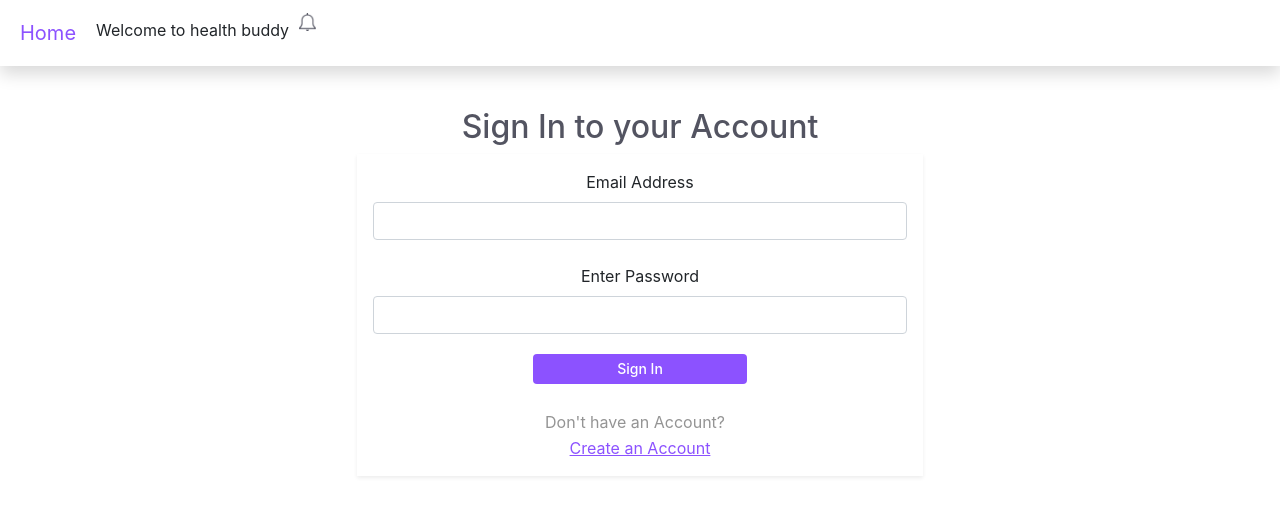
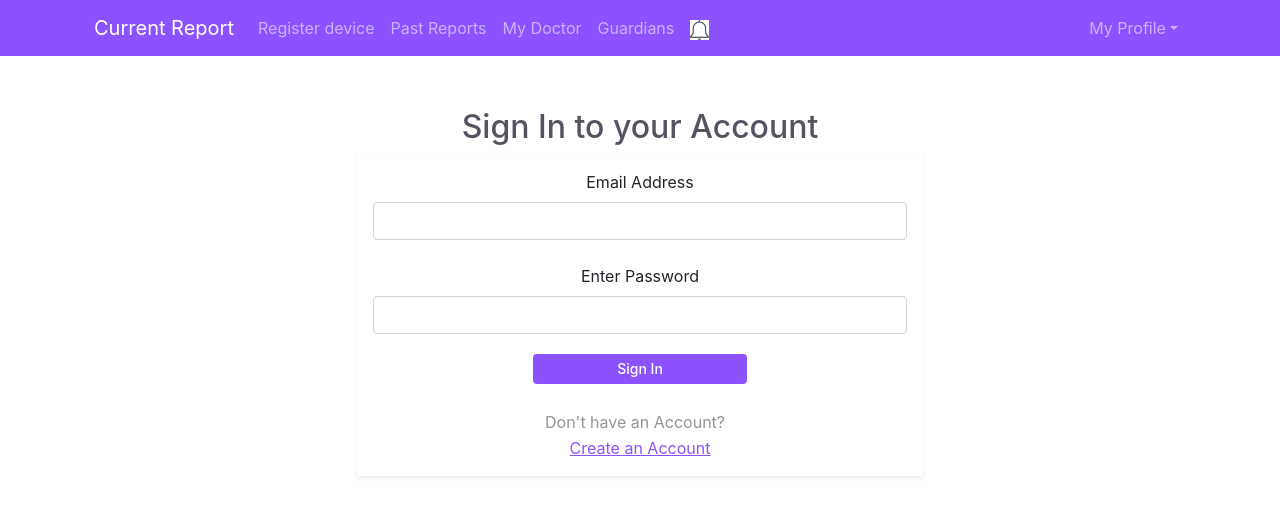
Before and after one commit to kanishka8276/Health_Monitoring_System, a React (Create React App) app: page / in a window 1280 px wide. Shown: the top 516 px of the page. Built offline with nearby package versions, Linux system fonts and the light colour scheme.

Commit message:
navbar added

```diff
--- a/package.json
+++ b/package.json
@@ -7,6 +7,7 @@
     "@testing-library/react": "^13.3.0",
     "@testing-library/user-event": "^13.5.0",
     "react": "^18.2.0",
+    "react-bootstrap": "^2.4.0",
     "react-dom": "^18.2.0",
     "react-router-dom": "^6.3.0",
     "react-scripts": "5.0.1",
--- /dev/null
+++ b/src/Navbar/Navbar.css
@@ -0,0 +1,6 @@
+.nav-color {
+    background-color: #8c52ff;
+}
+.navbar-icons {
+    background-color: white;
+}
--- a/src/Navbar/Navbar.js
+++ b/src/Navbar/Navbar.js
@@ -1,30 +1,47 @@
 import React from 'react';
 import nonotification from '../Asset/nonotification.png';
+import Container from 'react-bootstrap/Container';
+import Nav from 'react-bootstrap/Nav';
+import Navbar from 'react-bootstrap/Navbar';
+import NavDropdown from 'react-bootstrap/NavDropdown';
+import './Navbar.css';
 
-function Navbar() {
+function NavbarContainer() {
     return (
-    <ul>
-    <div className="navbar fixed-top bg-white shadow d-none d-md-block">
-        <div className="navitems">
-            <li>
-                <a classname="navbar" href="/">Home</a>
-            </li>
-            <li>
-                <p> Welcome to health buddy</p>
-            </li>
-            <li>
-                <div className="icon">
+
+    <Navbar collapseOnSelect className="nav-color" fixed="top" variant="dark">
+      <Container>
+        <Navbar.Brand href="#home">Current Report</Navbar.Brand>
+        <Navbar.Toggle aria-controls="responsive-navbar-nav" />
+        <Navbar.Collapse id="responsive-navbar-nav">
+          <Nav className="me-auto">
+          <Nav.Link href="#device">Register device</Nav.Link>
+            <Nav.Link href="#pastReports">Past Reports</Nav.Link>
+            <Nav.Link href="#doctor">My Doctor</Nav.Link>
+            <Nav.Link href="#guardian">Guardians</Nav.Link>
+            <Nav.Link  href="#notifications">
                 <img
                         src={nonotification}
                         alt="notifications"
                         className="navbar-icons"
-                        style={{ height: '18px'}}
-                    />
-                </div>
-            </li>
-        </div>
+                        style={{ height: '20px'}}
+                />
+            </Nav.Link>
+          </Nav>
+          <Nav>
+            <NavDropdown title="My Profile" id="collasible-nav-dropdown">
+                <NavDropdown.Item href="#home">Home</NavDropdown.Item>
+                <NavDropdown.Item href="#settings">Settings</NavDropdown.Item>
+                <NavDropdown.Divider />
+                <NavDropdown.Item href="#signOut">
+                    Sign Out
+                </NavDropdown.Item>
+            </NavDropdown>
 
-    </div></ul>
+          </Nav>
+        </Navbar.Collapse>
+      </Container>
+    </Navbar>
     );
 }
-export default Navbar;
+export default NavbarContainer;
--- a/src/index.css
+++ b/src/index.css
@@ -58,7 +58,7 @@
   margin: 0;
   padding: 0px;
   overflow: hidden;
-  background-color: lightgray;
+  background-color: wheat;
 }
 
 li {
```
Also changed, not shown: 1 other file (tests, documents, lock files or other folders).
